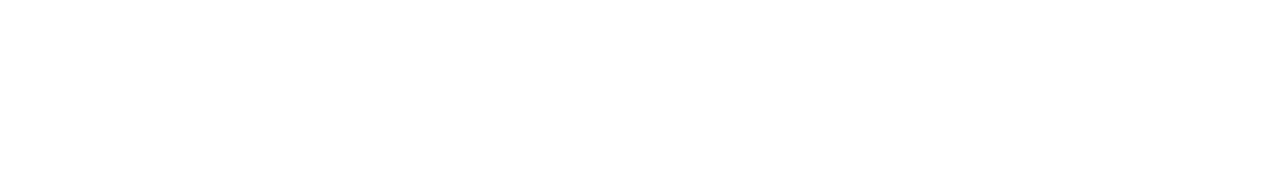
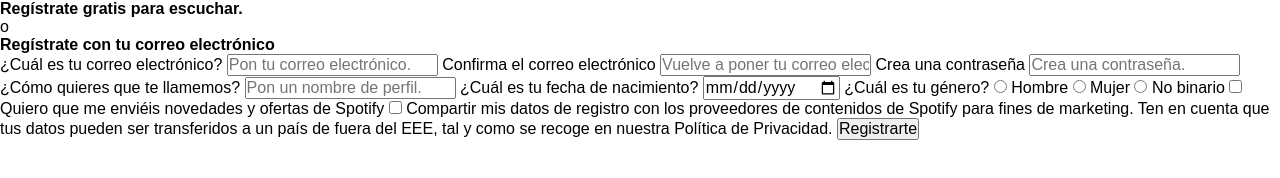
Before and after one commit to Adalab/promo-R-modulo1-pair18-sprint2-spotify, a website: page src/html/signup.html in a window 1280 px wide. Drawn offline with nearby package versions, Linux system fonts and the light colour scheme; files that its build step writes are made by us from their sources.

Commit message:
doing the signup

```diff
--- a/src/html/signup.html
+++ b/src/html/signup.html
@@ -6,9 +6,47 @@
   <meta name="viewport" content="width=device-width, initial-scale=1.0" />
   <meta http-equiv="X-UA-Compatible" content="ie=edge" />
   <link rel="stylesheet" href="./assets/css/main.css" />
-  <title>Spotify</title>
+  <title>Spotify Singup</title>
 </head>
 
 <body>
+  <!-- <img class="logo" src="./assets/images/logo.png" alt="Spotify logo" />
+  <img class="logo hamb" src="./assets/images/menu-icon.png" alt="Spotify logo" /> -->
+    <h1>Regístrate gratis para escuchar.</h1>
+    <!-- button Registrarte con facebook-->
+    <!-- button Registrarte con Google-->
+    <div><p>o</p></div>
+    <h2>Regístrate con tu correo electrónico</h2>
 
+    <form action="https://adalab-server-form.herokuapp.com/" method="POST">
+      <label for="email">¿Cuál es tu correo electrónico?</label>
+      <input type="email" placeholder="Pon tu correo electrónico." name="email"/>
+      <label for="email">Confirma el correo electrónico</label>
+      <input type="email" placeholder="Vuelve a poner tu correo electrónico." name="email"/>
+      <label for="password">Crea una contraseña</label>
+      <input type="password" placeholder="Crea una contraseña." name="password"/>
+      <label for="text">¿Cómo quieres que te llamemos?</label>
+      <input type="text" placeholder="Pon un nombre de perfil." name="text"/>
+
+      <label for="date">¿Cuál es tu fecha de nacimiento?</label>
+      <input type="date"/> <!-- day month year -->
+
+      <label>¿Cuál es tu género?</label>
+
+      <input type="radio" name="radio" value="hombre" id="radioType1"/>
+      <label for="radioType1">Hombre</label>
+      <input type="radio" name="radio" value="mujer" id="radioType2"/>
+      <label for="radioType1">Mujer</label>
+      <input type="radio" name="radio" value="no binario" id="radioType3"/>
+      <label for="radioType1">No binario</label>
+
+      <input type="checkbox" name="checkbox1" value="si" id="checkbox1"/>
+      <label for="checkbox1">Quiero que me enviéis novedades y ofertas de Spotify</label>
+      <input type="checkbox" name="checkbox2" value="si" id="checkbox2"/>
+      <label for="checkbox1">Compartir mis datos de registro con los proveedores de contenidos de Spotify para fines de marketing. Ten en cuenta que tus datos pueden ser transferidos a un país de fuera del EEE, tal y como se recoge en nuestra Política de Privacidad.</label>
+
+      <input type="submit" value="Registrarte"/>
+
+      <!-- ¿Ya tienes cuenta? Inicia sesión. -->
+    </form>
 </body>
```
Also changed, not shown: src/html/partials/seccion-blanca.html (+0 -27 lines).
